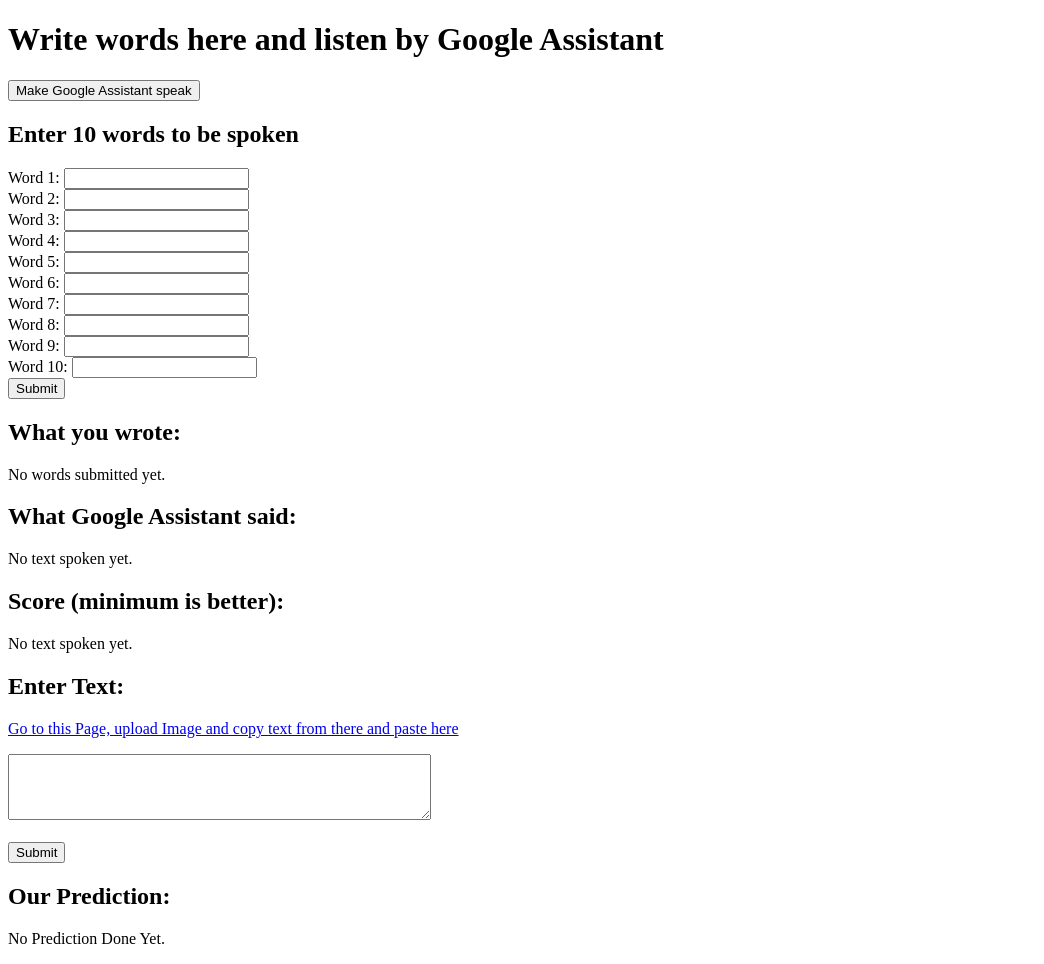
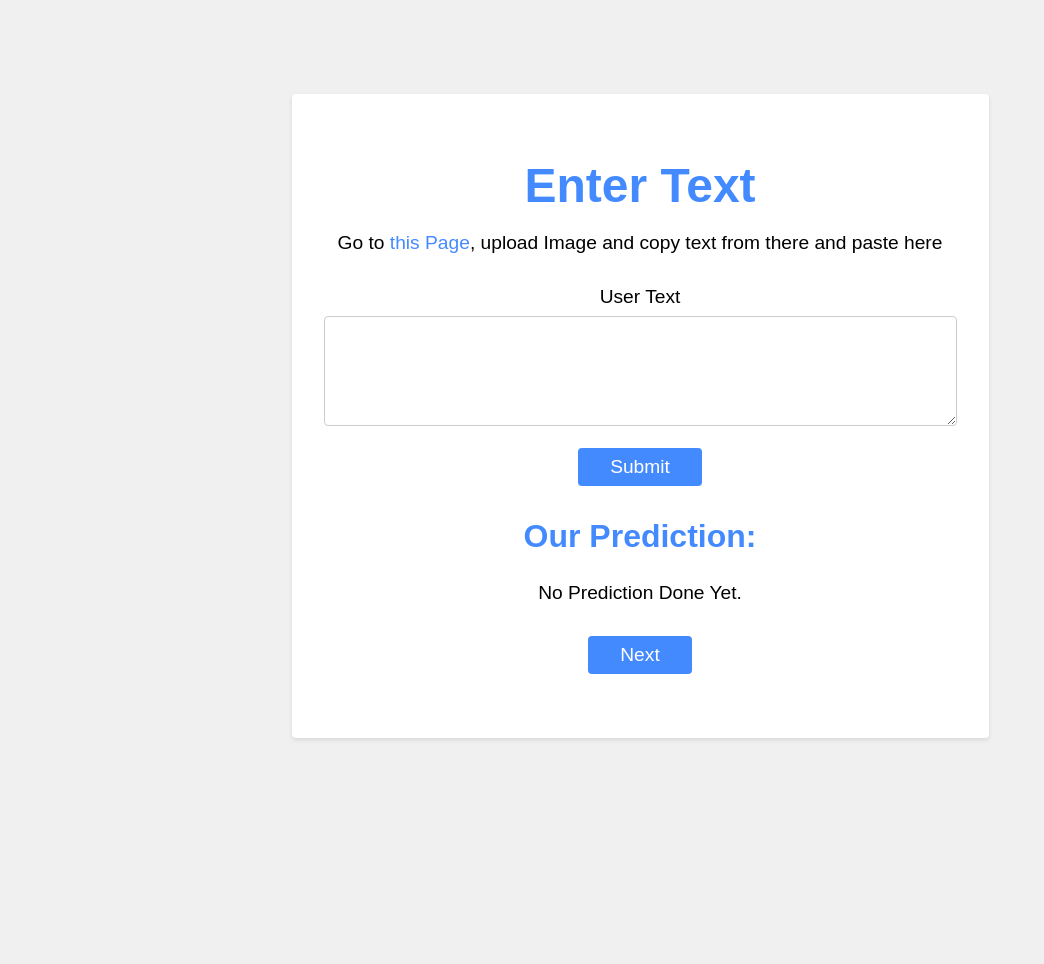
Before and after one commit to Pseudo-iitian/Dyslexia-Model-Flask, a Flask app: page / in a window 1280 px wide. Shown: the whole page, without its empty margins (0-1044 px from the left). After the commit the page ends 740 px from the top, so only its background shows below. Run offline with Flask 3, Linux system fonts and the light colour scheme.

Commit message:
done with css and html pages

```diff
--- a/app.py
+++ b/app.py
@@ -27,45 +27,15 @@
 
 app = Flask(__name__)
 
-# Initialize spoken_words as an empty list for each session
-# @app.before_request
-# def before_request():
-#   session.setdefault('spoken_words', [])
+@app.route('/next_page')
+def next_page():
+    return render_template('dictation.html')
 
 @app.route('/')
 def index():
   # Clear spoken_words list when accessing the index page
   # session['spoken_words'] = []
   return render_template('index.html', words=[], spoken_text=[])
-
-
-
-# def check_pronounciation(str1 : str , str2: str):
-#     s1 = ipa.convert(str1)
-#     s2 = ipa.convert(str2)
-#     return levenshtein(s1,s2)
-
-# @app.route('/listen', methods=['POST'])
-# def listen():
-#   # Get the number of seconds to listen from the request
-#   seconds = int(request.form['seconds'])
-
-#   # Call the listen_for function
-#   text = listen_for(seconds)
-
-#   # Return the recognized text as JSON
-#   # return jsonify({'text': text})
-#   return render_template('listenText.html', listen_text=text)
-
-# computer will listen here
-# def listen_for(seconds: int):
-#   with sr.Microphone() as source:
-#     r = sr.Recognizer()
-#     print("Recognizing...")
-#     audio_data = r.record(source, seconds)
-#     text = r.recognize_google(audio_data)
-#     print(text)
-#     return text
 
 # computer will speak alomst 10 words
 # here spoken_words is a global variable now
@@ -129,7 +99,7 @@
 
   score = levenshtein(spoken_words,submitted_words)
   # Render the template with the submitted words and spoken text
-  return render_template('index.html', words=submitted_words, spoken_text=spoken_words,score=score)
+  return render_template('dictation.html', words=submitted_words, spoken_text=spoken_words,score=score)
 
 
 # image to text code starts here
--- /dev/null
+++ b/static/styleDication.css
@@ -0,0 +1,86 @@
+* {
+  box-sizing: border-box;
+}
+
+body {
+  font-family: Arial, sans-serif;
+  margin: 0;
+  padding: 0;
+  display: flex;
+  justify-content: center;
+  align-items: center;
+  min-height: 100vh;
+  background-color: #f0f0f0;
+}
+
+.container {
+  max-width: 800px;
+  margin: 0 auto;
+  padding: 2rem;
+  background-color: #fff;
+  box-shadow: 0 2px 4px rgba(0, 0, 0, 0.1);
+  border-radius: 4px;
+  margin-top: 2rem;
+  text-align: center;
+}
+
+.title {
+  font-size: 3rem;
+  margin-bottom: 1rem;
+  color: #448aff;
+}
+
+.intro {
+  font-size: 1.2rem;
+  margin-bottom: 2rem;
+}
+
+.intro a {
+  color: #448aff;
+  text-decoration: none;
+}
+
+form {
+  margin-bottom: 2rem;
+}
+
+label {
+  display: block;
+  font-size: 1.2rem;
+  margin-bottom: 0.5rem;
+}
+
+textarea {
+  width: 100%;
+  border: 1px solid #ccc;
+  border-radius: 4px;
+  padding: 0.5rem;
+  font-size: 1.2rem;
+  resize: vertical;
+}
+
+button {
+  background-color: #448aff;
+  color: #fff;
+  border: none;
+  border-radius: 4px;
+  padding: 0.5rem 2rem;
+  font-size: 1.2rem;
+  cursor: pointer;
+  transition: background-color 0.3s ease;
+}
+
+button:hover {
+  background-color: #2b6cb0;
+}
+
+.prediction-title {
+  font-size: 2rem;
+  margin-top: 0;
+  color: #448aff;
+}
+
+.prediction {
+  font-size: 1.2rem;
+  margin-bottom: 2rem;
+}
--- a/templates/index.html
+++ b/templates/index.html
@@ -1,106 +1,31 @@
 <!DOCTYPE html>
 <html lang="en">
-
 <head>
   <meta charset="UTF-8">
   <meta name="viewport" content="width=device-width, initial-scale=1.0">
-  <title>Speech Recognition</title>
+  <title>Enter Text</title>
+  <link rel="stylesheet" href="../static/styleDication.css">
 </head>
-
 <body>
-  <!-- <h1>Speech Recognition User Speaks</h1>
-  <form action="/listen" method="post">
-    <label for="seconds">Number of seconds to speak (set the timer):</label>
-    <input type="number" id="seconds" name="seconds" required>
-    <button type="submit">You can speak now!</button>
-  </form> -->
-
-  <h1>Write words here and listen by Google Assistant</h1>
-  <!-- Change the input type to 'button' and add an onclick event -->
-  <!-- google assistent will speak here -->
-  <form action="/speak" method="post">
-    <!-- Add a hidden input field to store spoken words -->
-    <button id="speakButton">Make Google Assistant speak</button>
-    <!-- <input type="hidden" id="spokenWords" name="spokenWords"> -->
-  </form>
-
-
-  <h2>Enter 10 words to be spoken</h2>
-  <form action="/submitWords" method="post">
-    <!-- Inputs for each word -->
-    <label for="word1">Word 1:</label>
-    <input type="text" id="word1" name="word1"><br>
-
-    <label for="word2">Word 2:</label>
-    <input type="text" id="word2" name="word2"><br>
-
-    <label for="word3">Word 3:</label>
-    <input type="text" id="word3" name="word3"><br>
-
-    <label for="word4">Word 4:</label>
-    <input type="text" id="word4" name="word4"><br>
-
-    <label for="word5">Word 5:</label>
-    <input type="text" id="word5" name="word5"><br>
-
-    <label for="word6">Word 6:</label>
-    <input type="text" id="word6" name="word6"><br>
-
-    <label for="word7">Word 7:</label>
-    <input type="text" id="word7" name="word7"><br>
-
-    <label for="word8">Word 8:</label>
-    <input type="text" id="word8" name="word8"><br>
-
-    <label for="word9">Word 9:</label>
-    <input type="text" id="word9" name="word9"><br>
-
-    <label for="word10">Word 10:</label>
-    <input type="text" id="word10" name="word10"><br>
-
-    <button type="submit">Submit</button>
-  </form>
-
-
-  <h2>What you wrote:</h2>
-  {% if words %}
-      <p>{{ words }}</p>
-  {% else %}
-      <p>No words submitted yet.</p>
-  {% endif %}
-
-  <!-- Display what Google Assistant said -->
-  <h2>What Google Assistant said:</h2>
-  {% if spoken_text %}
-      <p>{{ spoken_text }}</p>
-  {% else %}
-      <p>No text spoken yet.</p>
-  {% endif %}
-
-  <h2>Score (minimum is better):</h2>
-  {% if score %}
-      <p>{{ score }}</p>
-  {% else %}
-      <p>No text spoken yet.</p>
-  {% endif %}
-
-
-  <!-- add here for form where i input text area by user -->
-
-  <h2>Enter Text:</h2>
-  <p><a href="https://www.imagetotext.io/">Go to this Page, upload Image and copy text from there and paste here</a></p>
-  <form action="/submit_text" method="post">
-      <textarea name="user_text" rows="4" cols="50"></textarea><br><br>
-      <input type="submit" value="Submit">
-  </form>
-  <h2>Our Prediction: </h2>
-  {% if prediction %}
-      <p>{{ prediction }}</p>
-  {% else %}
-      <p>No Prediction Done Yet.</p>
-  {% endif %}
-
-
+  <div class="container">
+    <h1 class="title">Enter Text</h1>
+    <p class="intro">
+      Go to <a href="https://www.imagetotext.io/" target="_blank">this Page</a>, upload Image and copy text from there and paste here
+    </p>
+    <form action="/submit_text" method="post">
+      <label for="user_text">User Text</label>
+      <textarea name="user_text" id="user_text" rows="4" cols="50"></textarea><br><br>
+      <button type="submit">Submit</button>
+    </form>
+    <h2 class="prediction-title">Our Prediction:</h2>
+    {% if prediction %}
+    <p class="prediction">{{ prediction }}</p>
+    {% else %}
+    <p class="prediction">No Prediction Done Yet.</p>
+    {% endif %}
+    <form action="/next_page" method="get">
+      <button type="submit" class="next-button">Next</button>
+    </form>
+  </div>
 </body>
-
 </html>
```
Also changed, not shown: static/style.css (added, +87 -0 lines), templates/dictation.html (added, +97 -0 lines), templates/listenText.html (deleted, +0 -13 lines), templates/spoken_text.html (deleted, +0 -13 lines).
